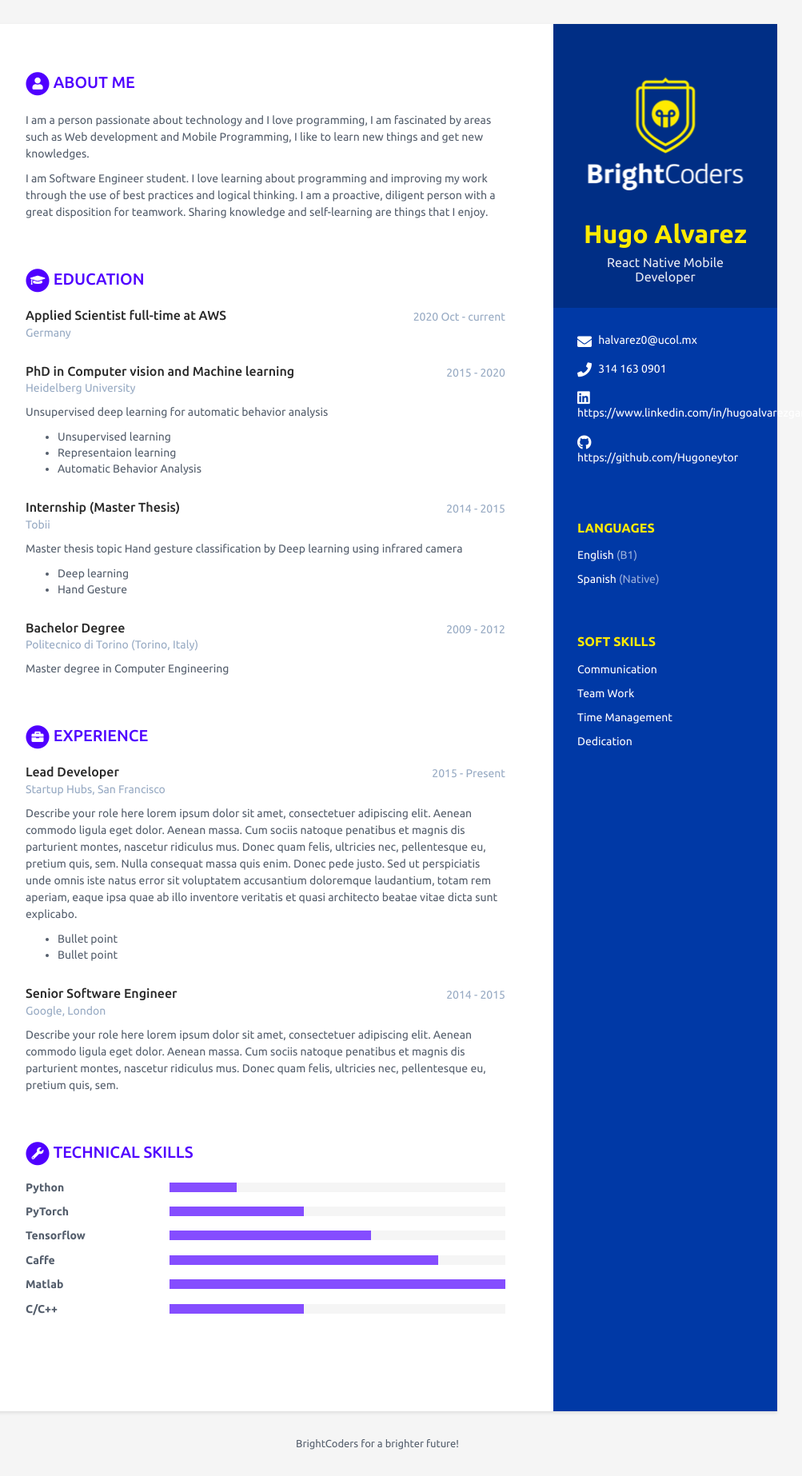
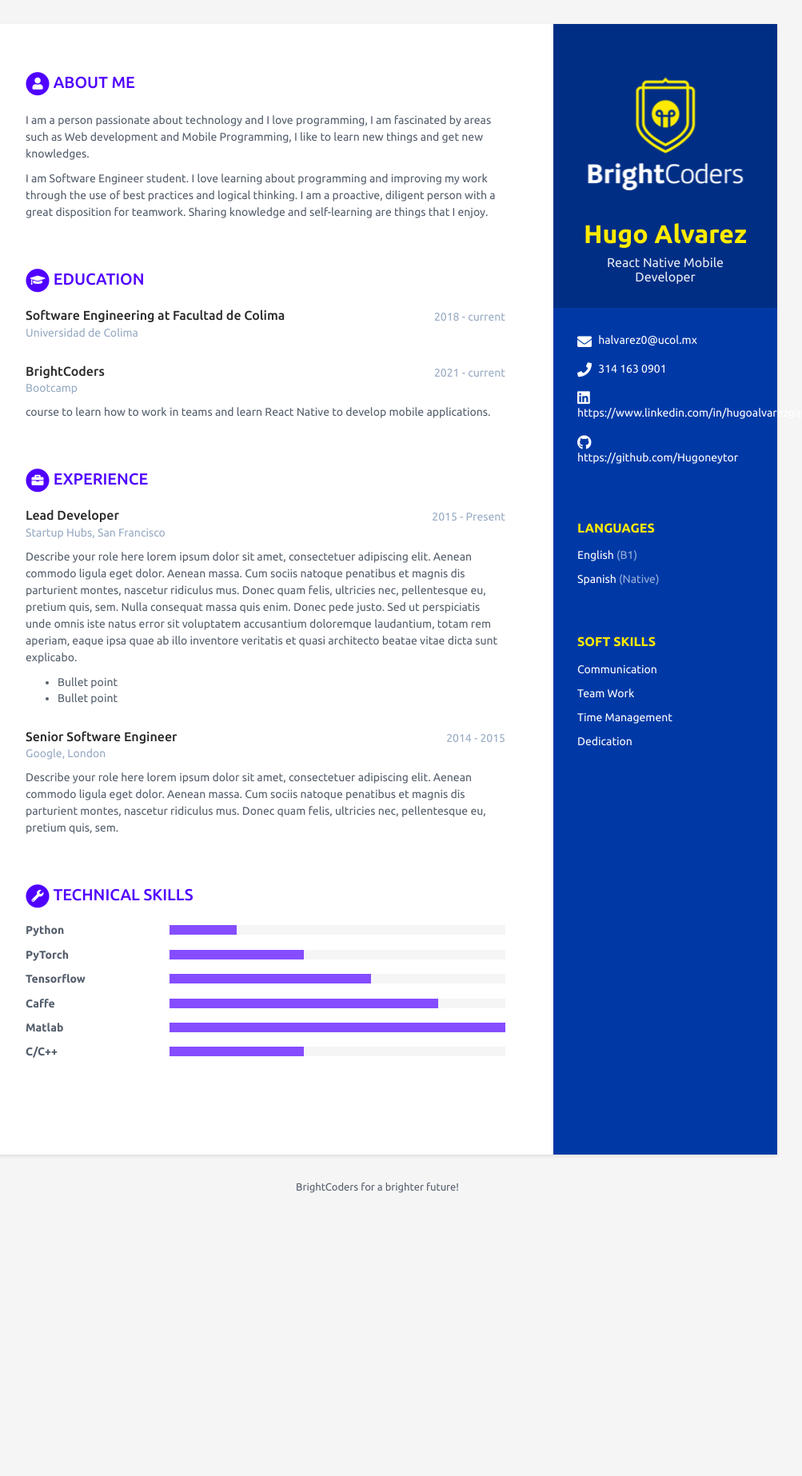
Before and after one commit to BC-MAY-21-RN/scorecard-Hugoneytor, a Jekyll site: the page built from index.html, in a window 1280 px wide. Shown: the whole page at 80% size, without its empty margins (168-1171 px from the left). Built offline with Jekyll 4.4.1, drawn with Linux system fonts in a browser that asks for light colours; after the commit the page ends 1525 px from its top, so only the background shows below that.

Commit message:
Education updated

```diff
--- a/_data/data.yml
+++ b/_data/data.yml
@@ -59,35 +59,17 @@ career-profile:
 
 # Registra aquí tus estudios. Agrega o elimina según sea necesario
 educationcomplete:
-  - degree: Applied Scientist full-time at AWS
-    university: Germany
-    time: 2020 Oct - current
+  - degree: Software Engineering at Facultad de Colima
+    university: Universidad de Colima
+    time: 2018 - current
     details: |
 
-  - degree: PhD in Computer vision and Machine learning
-    university: Heidelberg University
-    time: 2015 - 2020
+  - degree: BrightCoders
+    university: Bootcamp
+    time: 2021 - current
     details: |
-      Unsupervised deep learning for automatic behavior analysis
+      course to learn how to work in teams and learn React Native to develop mobile applications.
 
-        - Unsupervised learning
-        - Representaion learning
-        - Automatic Behavior Analysis
-
-  - degree: Internship (Master Thesis)
-    university: Tobii
-    time: 2014 - 2015
-    details: |
-      Master thesis topic Hand gesture classification by Deep learning using infrared camera
-
-        - Deep learning
-        - Hand Gesture
-
-  - degree: Bachelor Degree
-    university: Politecnico di Torino (Torino, Italy)
-    time: 2009 - 2012
-    details: |
-      Master degree in Computer Engineering
 
 # Registra aquí tu experiencia. Agrega o elimina según sea necesario
 experiences:
```
